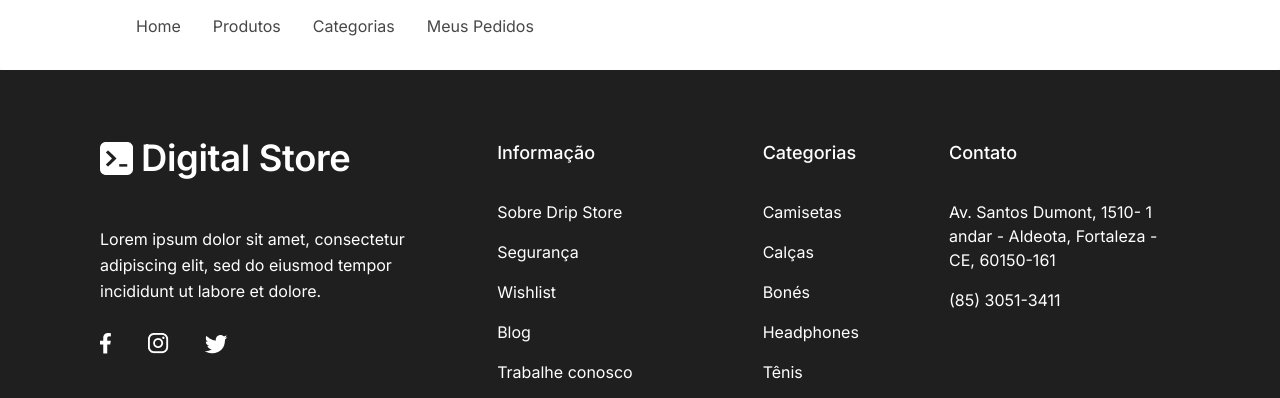
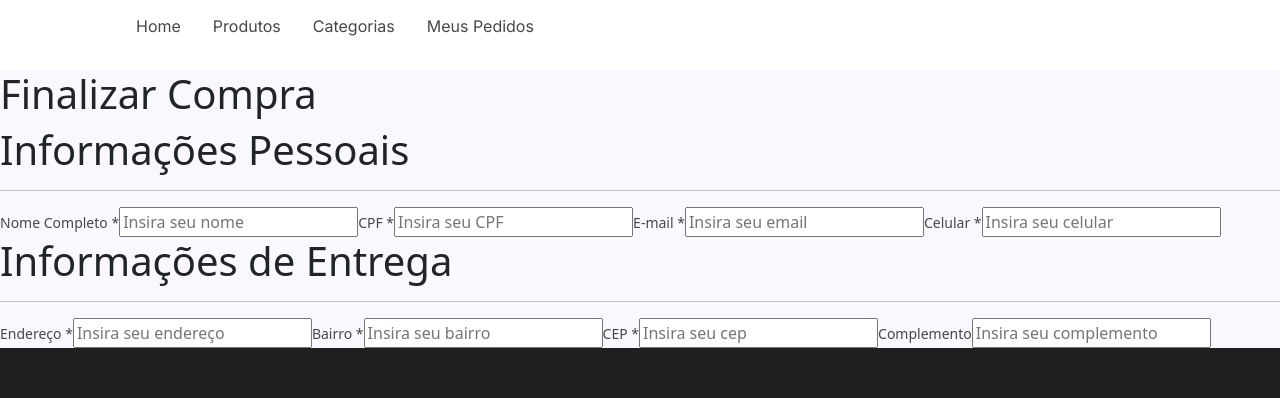
Before and after one commit to AlekGDEV/avaliacao-react, a React (Create React App) app in the folder e-commerce/: page /finalizar-compra in a window 1280 px wide. Shown: the part 354-752 px from the top of the page. Built offline with nearby package versions, Linux system fonts and the light colour scheme.

Commit message:
criando formulario para finalização de compra

```diff
--- a/e-commerce/src/App.js
+++ b/e-commerce/src/App.js
@@ -5,6 +5,7 @@ import Produtos from "./Pages/Produtos"
 import Categorias from "./Pages/Categorias"
 import MeusPedidos from "./Pages/MeusPedidos"
 import Footer from "./components/footer/index.js"
+import Finalizar from "./Pages/FiinalizarCrompa/index.js";
 import "bootstrap/dist/css/bootstrap.min.css";
 
 
@@ -19,6 +20,7 @@ export default function App() {
               <Route path="/produtos" element={<Produtos/>}></Route>
               <Route path="/categorias" element={<Categorias/>}></Route>
               <Route path="/meus-pedidos" element={<MeusPedidos/>}></Route>
+              <Route path="/finalizar-compra" element={<Finalizar/>}></Route>
             </Routes>
         <Footer/>
        </BrowserRouter>
--- /dev/null
+++ b/e-commerce/src/Pages/FiinalizarCrompa/index.js
@@ -0,0 +1,13 @@
+import Form from "../../components/Formulario"
+
+
+export default function Finalizar() {
+    return (
+        <main>
+            <h1>Finalizar Compra</h1>
+            <section>
+                <Form />
+            </section>
+        </main>
+    )
+}
--- /dev/null
+++ b/e-commerce/src/components/Formulario/index.js
@@ -0,0 +1,38 @@
+export default function Form() {
+    return (
+        <div>
+            <form>
+                <h1>Informações Pessoais </h1>
+                <hr />
+
+                <label for="nome">Nome Completo *</label>
+                <input id="nome" type="text" placeholder="Insira seu nome"/>
+
+                <label for="cpf">CPF *</label>
+                <input id="cpf" type="text" placeholder="Insira seu CPF"/>
+
+                <label for="email">E-mail *</label>
+                <input id="email" type="email" placeholder="Insira seu email" />
+
+                <label for="numero">Celular *</label>
+                <input id="numero" type="text" placeholder="Insira seu celular"/>
+            </form>
+            <form>
+                <h1>Informações de Entrega</h1>
+                <hr />
+
+                <label for="endereco">Endereço *</label>
+                <input id="endereco" type="text" placeholder="Insira seu endereço" />
+
+                <label for="bairro">Bairro *</label>
+                <input id="bairro" type="text" placeholder="Insira seu bairro"/>
+
+                <label for="cep">CEP *</label>
+                <input id="cep" type="text" placeholder="Insira seu cep" />
+
+                <label for="complemento">Complemento </label>
+                <input id="complemento" type="text" placeholder="Insira seu complemento" />
+            </form>
+        </div>
+    )
+}
```
